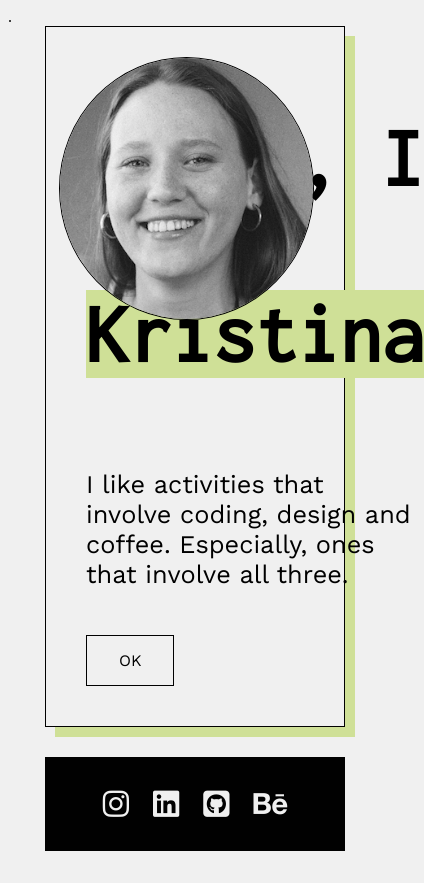
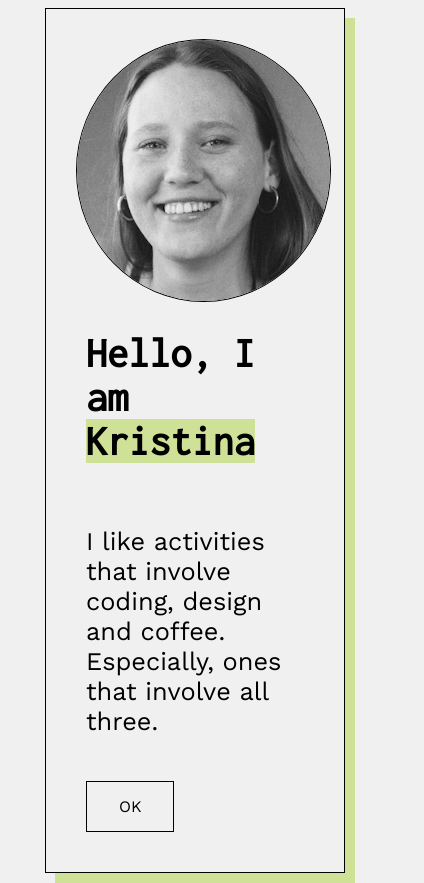
Before and after one commit to xina-space/profile, a plain HTML site: page index.html in a window 390 px wide. Shown: the top 883 px of the page, 424 px wide, since content can reach past the window. Before the commit the page ends 859 px from the top, so only its background shows below. Drawn offline with nearby package versions, Linux system fonts and the light colour scheme.

Commit message:
fixed mobile view for photo and text

```diff
--- a/index.html
+++ b/index.html
@@ -5,7 +5,7 @@
     </title>
     <meta name="viewport" content="width=device-width, initial-scale=1">
     <script src="https://kit.fontawesome.com/1d85fc28db.js" crossorigin="anonymous"></script>
-    <meta charset="utf-8">.
+    <meta charset="utf-8">
     <link rel="stylesheet" href="style.css">
     <link rel="preconnect" href="https://fonts.googleapis.com">
     <link rel="preconnect" href="https://fonts.gstatic.com" crossorigin>
--- a/style.css
+++ b/style.css
@@ -135,6 +135,18 @@ a {
   .container {
     width: 700px;
   }
+
+  .card {
+    flex-direction: column-reverse;
+  }
+  .intro-image {
+  float: left;
+  /* position: absolute; */
+}
+h1 {
+  font-family: 'Inconsolata', monospace;
+  font-size: 5vh;
+}
 }
 @media (max-width: 720px) {
   /* For a screen < 720px, this CSS will be read */
```
